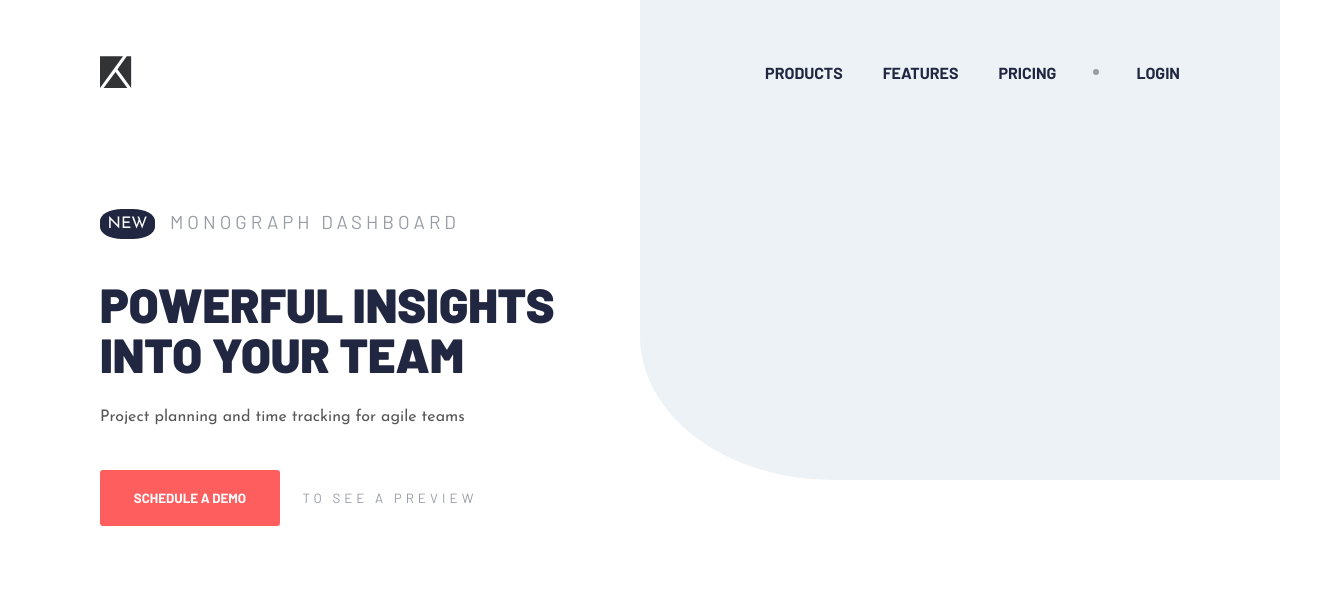
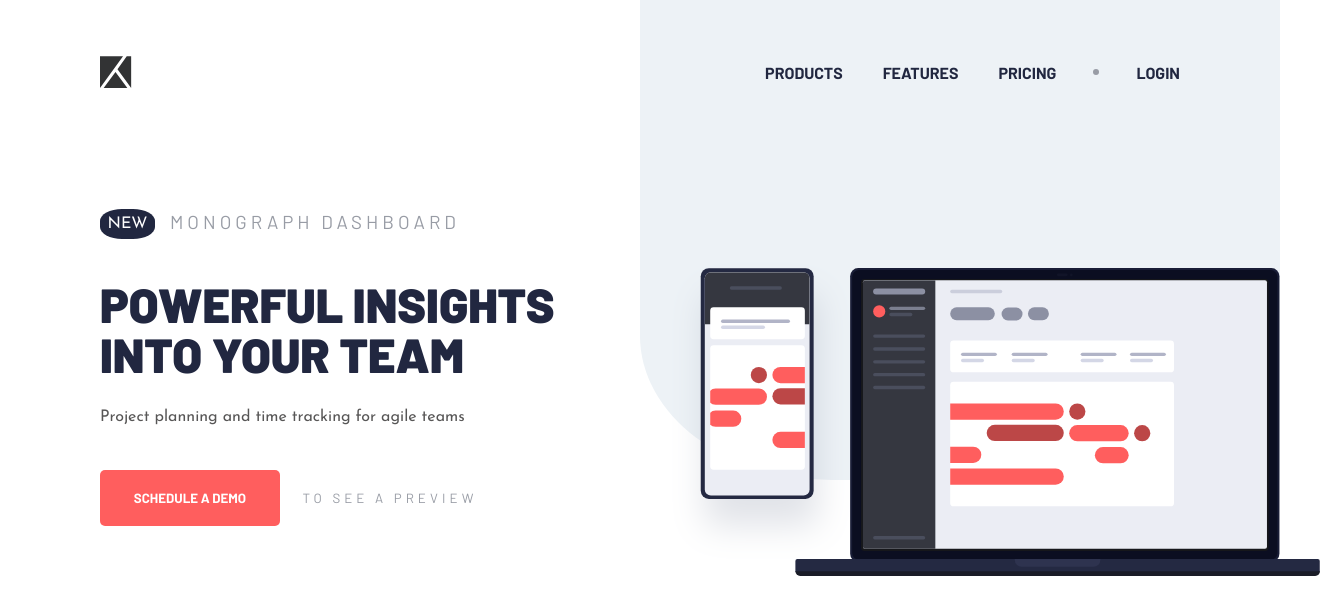
Before and after one commit to tonyykosseifyy/modern-ui-ux, a React (Create React App) app: page / in a window 1280 px wide. Shown: the top 614 px of the page, 1320 px wide, since content can reach past the window. Built offline with nearby package versions, Linux system fonts and the light colour scheme.

Commit message:
3 files modified, 1 added

```diff
--- a/src/components/HomeSection/HomeSection.css
+++ b/src/components/HomeSection/HomeSection.css
@@ -1,13 +1,15 @@
 .homesection {
   margin-top: 65px ;
-  padding: 0 clamp(10px,16vw,100px);
-
+  padding: 0 0 0 clamp(10px,16vw,100px);
+  position: relative;
   display: flex ;
 }
 
-.homesection-left ,
+.homesection-left {
+  flex: .45 ;
+}
 .homesection-right {
-  flex: .5 ;
+  flex: .55 ;
 }
 
 
@@ -15,6 +17,7 @@
   display: flex ;
   flex-direction: column;
   align-items: flex-start;
+  padding-bottom: 40px ;
 }
 .homesection-left > div.homesection-left-heading {
   display: flex ;
@@ -76,7 +79,7 @@
   font-family: 'Barlow', sans-serif;
 }
 .red-button {
-  border-radius: 3px ;
+  border-radius: 5px ;
   color: white ;
   background-color: #FF5E5E;
   transition: .3s ease-out ;
@@ -95,3 +98,17 @@
   font-weight: 100 ;
   letter-spacing: 4px ;
 }
+
+.homesection-right {
+  position: relative ;
+}
+
+
+.homesection-right > img {
+  width: 100% ;
+  height: 100% ;
+  object-fit: contain;
+  min-height: 600px;
+  margin-top: -90px ;
+  margin-left: 40px ;
+}
--- a/src/components/HomeSection/HomeSection.js
+++ b/src/components/HomeSection/HomeSection.js
@@ -1,6 +1,6 @@
 import React from "react";
 import "./HomeSection.css";
-
+import illustration from "../../illustration.svg";
 
 const HomeSection = () => {
   return (
@@ -19,7 +19,9 @@ const HomeSection = () => {
           <button className="transparent-button">to see a preview</button>
         </div>
       </div>
-      <div className="homesection-right"></div>
+      <div className="homesection-right">
+        <img src={illustration} />
+      </div>
     </div>
   );
 };
```
Also changed, not shown: src/assets.js (+5 -2 lines), src/illustration.svg (added).
